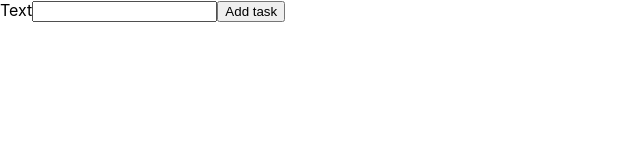
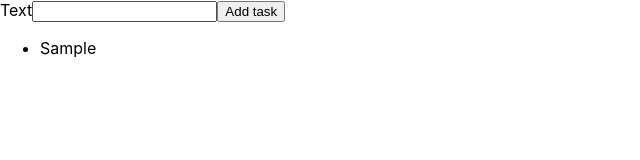
Before and after one commit to RZFalcore/PracticeReact, a React (Create React App) app: page / in a window 1280 px wide. Both pictures are taken after typing "Sample" into the empty fields and a click on the button "Add task". Shown: the top 160 px of the page, without its empty margins (0-640 px from the left). Built offline with nearby package versions, Linux system fonts and the light colour scheme.

Commit message:
connect TaskList

```diff
--- a/src/Components/App/App.js
+++ b/src/Components/App/App.js
@@ -17,8 +17,8 @@ class App extends Component {
       <div>
         <Layout>
           <TaskEditor />
-          {/* <TaskFilter />
-        <TaskList/>    */}
+          {/* <TaskFilter /> */}
+          <TaskList />
         </Layout>
       </div>
     );
--- a/src/Components/TaskItem/TaskItem.js
+++ b/src/Components/TaskItem/TaskItem.js
@@ -0,0 +1,9 @@
+import React from "react";
+
+const TaskItem = ({ id, text }) => (
+  <li key={id}>
+    <p>{text}</p>
+  </li>
+);
+
+export default TaskItem;
--- a/src/Components/TaskList/TaskList.js
+++ b/src/Components/TaskList/TaskList.js
@@ -0,0 +1,29 @@
+import React from "react";
+import { connect } from "react-redux";
+import tasksActions from "../../redux/tasks/tasksActions";
+import TaskListItem from "../TaskItem/TaskItem";
+
+const TaskList = ({ tasks, onRemoveTask, onUpdateTask }) => (
+  <ul className="TaskList">
+    {tasks.map(({ id, text, complited }) => (
+      <TaskListItem
+        key={id}
+        text={text}
+        complited={complited}
+        onRemove={() => onRemoveTask(id)}
+        onUpdate={() => onUpdateTask(id)}
+      />
+    ))}
+  </ul>
+);
+
+const mapStateToProps = (state) => ({
+  tasks: state.tasks.items,
+});
+
+const mapDispatchToProps = {
+  onRemoveTask: tasksActions.removeTask,
+  onUpdateTask: tasksActions.toggleComplited,
+};
+
+export default connect(mapStateToProps, mapDispatchToProps)(TaskList);
--- a/src/redux/tasks/tasksReducer.js
+++ b/src/redux/tasks/tasksReducer.js
@@ -1,38 +1,23 @@
 import { combineReducers } from "redux";
 import Type from "./tasksActionsTypes";
 
-const items = (state = [], action) => state;
+const items = (state = [], { type, payload }) => {
+  switch (type) {
+    case Type.ADD_TASK:
+      return [...state, payload];
+    case Type.REMOVE_TASK:
+      return state.filter(({ id }) => id !== payload.id);
+    case Type.TOGGLE_COMPLITED:
+      return state.map((task) =>
+        task.id === payload.id ? { ...task, complited: !task.complited } : task
+      );
+    default:
+      return state;
+  }
+};
 const filter = (state = "", action) => state;
 
 export default combineReducers({ items, filter });
-// state = {
-//   tasks: [],
-//   filter: "",
-// };
-
-// addTask = (task) => {
-//   const newTask = {
-//     id: uuid(),
-//     text: task,
-//     complited: false,
-//   };
-//   this.setState((state) => ({ tasks: [...state.tasks, newTask] }));
-// };
-
-// removeTask = (taskId) => {
-//   this.setState((state) => ({
-//     tasks: state.filter(({ id }) => id !== taskId),
-//   }));
-// };
-
-// updateComplited = (taskId) => {
-//   this.setState((state) => ({
-//     tasks: state.tasks.map((task) =>
-//       task.id === taskId ? { ...task, complited: !task.complited } : task
-//     ),
-//   }));
-// };
-
 // changeFilter = (filter) => {
 //   this.setState({ filter });
 // };
```
